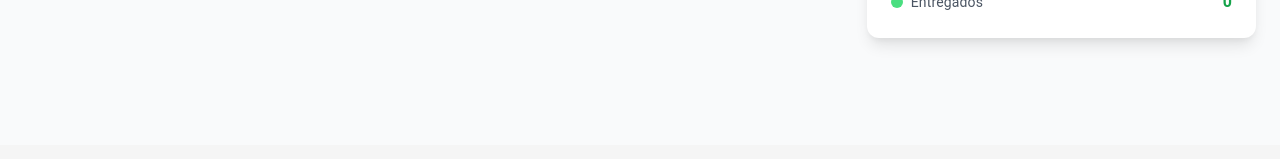
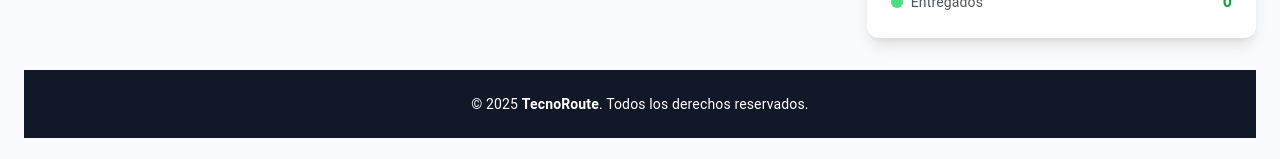
Before and after one commit to JuanManuel68/Tecnoroute, a React (Create React App) app in the folder frontend/: page /admin/dashboard in a window 1280 px wide. Shown: the part 720-879 px from the top of the page. Built offline with nearby package versions, Linux system fonts and the light colour scheme; no server answers; sample sign-in values are in the browser's storage.

Commit message:
actualización de componentes de página

```diff
--- a/frontend/src/pages/Clientes.jsx
+++ b/frontend/src/pages/Clientes.jsx
@@ -524,6 +524,14 @@ const Clientes = () => {
           </Typography>
         </Box>
       )}
+          {/* Footer */}
+    <footer className="py-6 bg-gray-900 text-white text-center mt-8">
+      <Typography variant="body2">
+        © {new Date().getFullYear()} <Box component="span" sx={{ fontWeight: 'bold' }}>TecnoRoute</Box>. Todos los derechos reservados.
+      </Typography>
+    </footer>
+
+
     </Container>
   );
 };
--- a/frontend/src/pages/ConductorDashboard.jsx
+++ b/frontend/src/pages/ConductorDashboard.jsx
@@ -954,6 +954,8 @@ const ConductorDashboard = () => {
           </div>
         </div>
       )}
+
+
     </div>
   );
 };
--- a/frontend/src/pages/Conductores.jsx
+++ b/frontend/src/pages/Conductores.jsx
@@ -1013,6 +1013,13 @@ const Conductores = () => {
           </Button>
         </DialogActions>
       </Dialog>
+          {/* Footer */}
+    <footer className="py-6 bg-gray-900 text-white text-center mt-8">
+      <Typography variant="body2">
+        © {new Date().getFullYear()} <Box component="span" sx={{ fontWeight: 'bold' }}>TecnoRoute</Box>. Todos los derechos reservados.
+      </Typography>
+    </footer>
+
     </Container>
   );
 };
--- a/frontend/src/pages/Envios.jsx
+++ b/frontend/src/pages/Envios.jsx
@@ -526,6 +526,13 @@ const Envios = () => {
           </>
         )}
       </Dialog>
+          {/* Footer */}
+    <footer className="py-6 bg-gray-900 text-white text-center mt-8">
+      <Typography variant="body2">
+        © {new Date().getFullYear()} <Box component="span" sx={{ fontWeight: 'bold' }}>TecnoRoute</Box>. Todos los derechos reservados.
+      </Typography>
+    </footer>
+
     </Container>
 
   );
--- a/frontend/src/pages/ModernDashboard.jsx
+++ b/frontend/src/pages/ModernDashboard.jsx
@@ -546,6 +546,12 @@ const ModernDashboard = () => {
               </div>
             </div>
           </div>
+                {/* Footer */}
+      <footer className="mt-8 py-6 bg-gray-900 text-white text-center">
+        <p className="text-sm">
+          © {new Date().getFullYear()} <span className="font-semibold">TecnoRoute</span>. Todos los derechos reservados.
+        </p>
+      </footer>
         </div>
 
   );
--- a/frontend/src/pages/PedidosAdmin.jsx
+++ b/frontend/src/pages/PedidosAdmin.jsx
@@ -503,6 +503,17 @@ const PedidosAdmin = () => {
           </Button>
         </DialogActions>
       </Dialog>
+
+      {/* Footer */}
+      <footer className="py-6 bg-gray-900 text-white text-center mt-8">
+        <Typography variant="body2">
+          © {new Date().getFullYear()}{' '}
+          <Box component="span" sx={{ fontWeight: 'bold' }}>
+            TecnoRoute
+          </Box>
+          . Todos los derechos reservados.
+        </Typography>
+      </footer>
     </Container>
   );
 };
--- a/frontend/src/pages/SeguimientoEnvio.jsx
+++ b/frontend/src/pages/SeguimientoEnvio.jsx
@@ -354,6 +354,13 @@ const SeguimientoEnvio = () => {
           </Paper>
         </>
       )}
+          {/* Footer */}
+    <footer className="py-6 bg-gray-900 text-white text-center mt-8">
+      <Typography variant="body2">
+        © {new Date().getFullYear()} <Box component="span" sx={{ fontWeight: 'bold' }}>TecnoRoute</Box>. Todos los derechos reservados.
+      </Typography>
+    </footer>
+
     </Container>
   );
 };
--- a/frontend/src/pages/Vehiculos.jsx
+++ b/frontend/src/pages/Vehiculos.jsx
@@ -1021,6 +1021,13 @@ const Vehiculos = () => {
           </Button>
         </DialogActions>
       </Dialog>
+          {/* Footer */}
+    <footer className="py-6 bg-gray-900 text-white text-center mt-8">
+      <Typography variant="body2">
+        © {new Date().getFullYear()} <Box component="span" sx={{ fontWeight: 'bold' }}>TecnoRoute</Box>. Todos los derechos reservados.
+      </Typography>
+    </footer>
+
     </Container>
   );
 };
```
Also changed, not shown: frontend/src/pages/ManualUsuario.jsx (line endings or trailing spaces), 1 other file (tests, documents, lock files or other folders).
